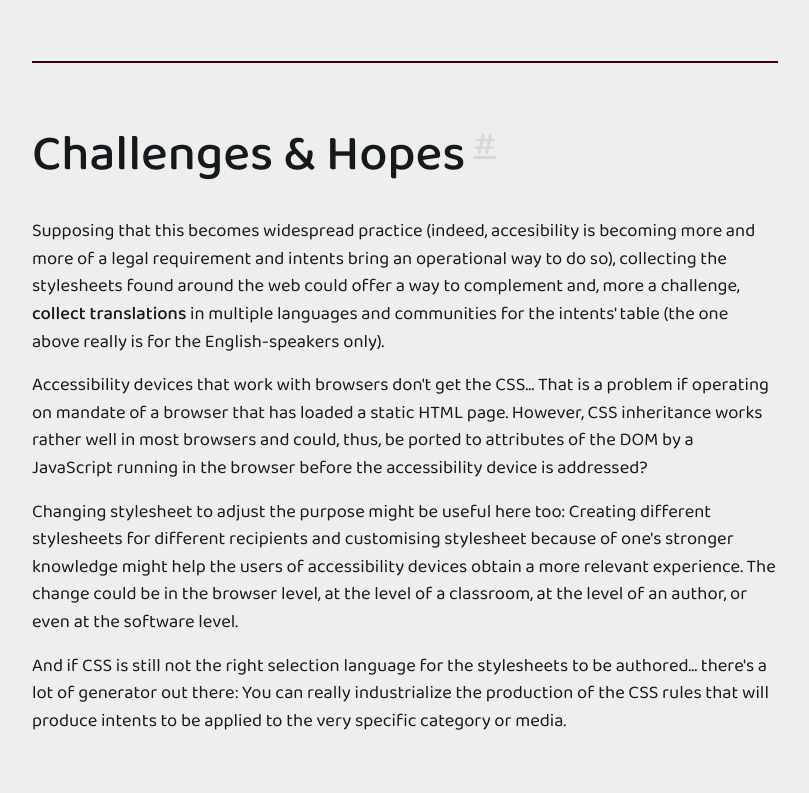
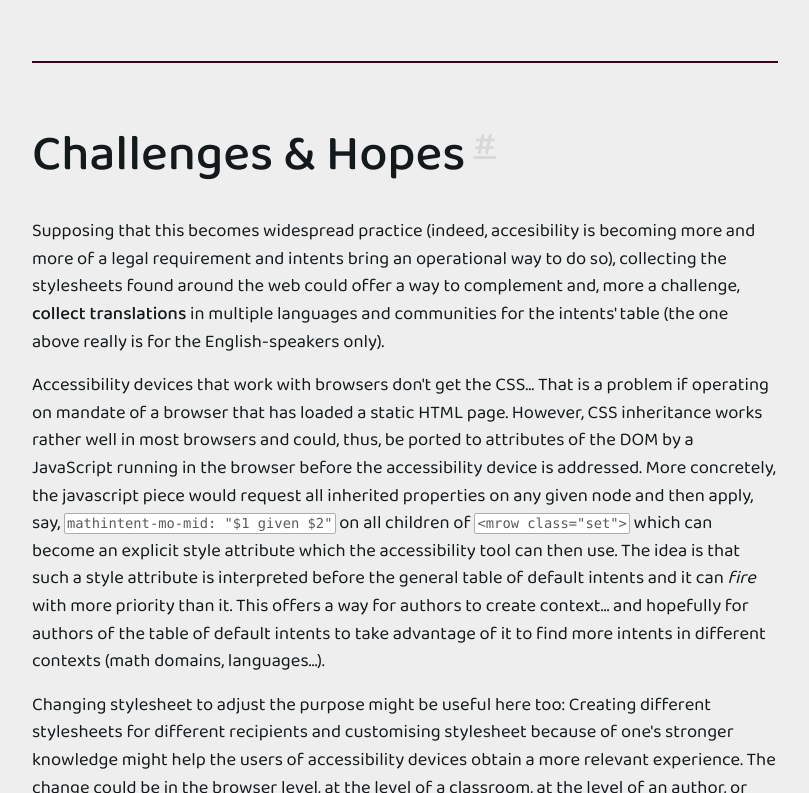
Before and after one commit to IUBH-Webanwendungen/mathmlmuses, an Eleventy site: page src/pages/intents-as-css-styles.md in a window 1280 px wide. Shown: the part 3705-4498 px from the top of the page, without its empty margins (235-1044 px from the left). Built offline with nearby package versions, Linux system fonts and the light colour scheme; Eleventy itself is replaced by a stand-in of ours; files that its build step writes are made by us from their sources; what @11tyrocks/eleventy-plugin-social-images would draw is missing.

Commit message:
Typo detected by NS. Thanks. Enrichment to detail the JS-based resolution.

````diff
--- a/src/pages/intents-as-css-styles.md
+++ b/src/pages/intents-as-css-styles.md
@@ -87,7 +87,7 @@ Supposing that the following stylesheet can be written:
     mathintent-mo-mid: "$1 given $2";
   }
   .set {
-    mathintent-mo-mid: "$1 given $2";
+    mathintent-mo-mid: "$1 such that $2";
   }
 ```
 Note that `mid` is the name of the entity
@@ -149,7 +149,14 @@ intents' table (the one above really is for the English-speakers only).
 Accessibility devices that work with browsers don't get the CSS... That is a problem
 if operating on mandate of a browser that has loaded a static HTML page. However, CSS
 inheritance works rather well in most browsers and could, thus, be ported to attributes
-of the DOM by a JavaScript running in the browser before the accessibility device is addressed?
+of the DOM by a JavaScript running in the browser before the accessibility device is addressed.
+More concretely, the javascript piece would request all inherited properties on any given node
+and then apply, say, `mathintent-mo-mid: "$1 given $2"` on all children of `<mrow class="set">`
+which can become an explicit style attribute which the accessibility tool can then use.
+The idea is that such a style attribute is interpreted before the general table of default
+intents and it can _fire_ with more priority than it. This offers a way for authors to create
+context... and hopefully for authors of the table of default intents to take advantage of it
+to find more intents in different contexts (math domains, languages...).
 
 Changing stylesheet to adjust the purpose might be useful here too: Creating different stylesheets
 for different recipients and customising stylesheet because of one's stronger knowledge might
````
